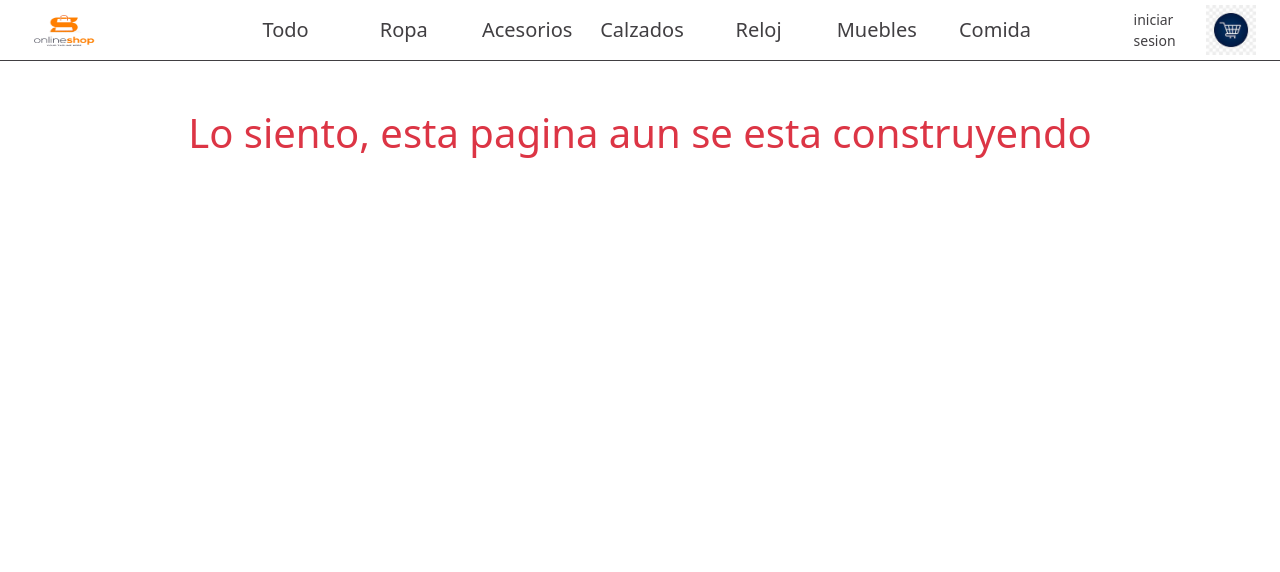
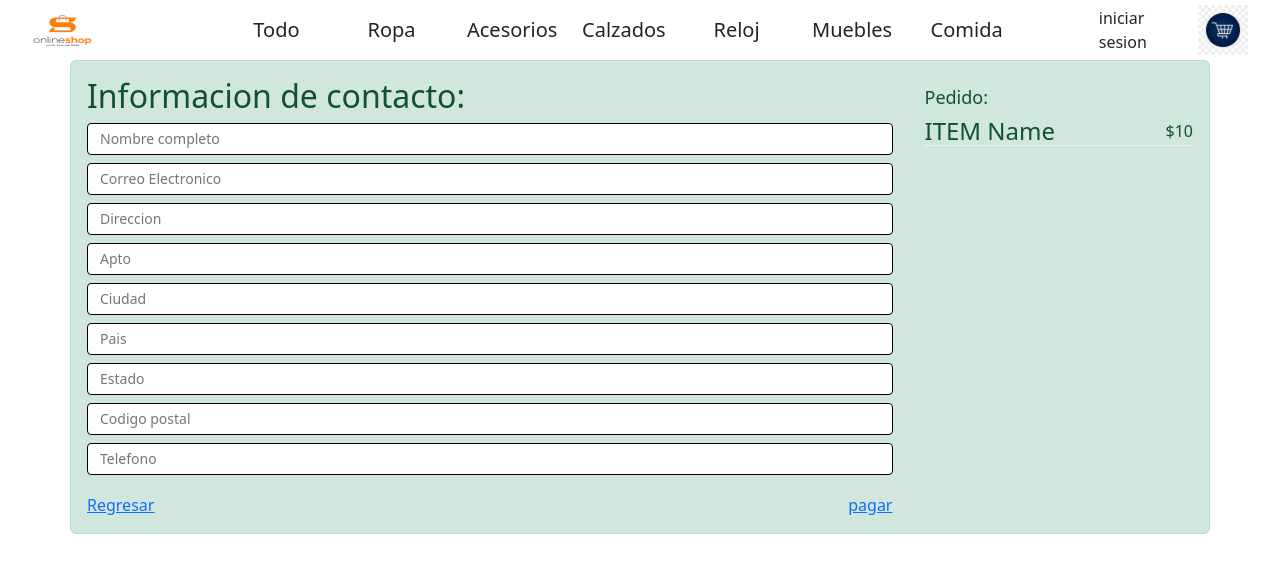
Before and after one commit to torco34/my-tienda, a React (Create React App) app: page /information in a window 1280 px wide. Shown: the top 572 px of the page. Built offline with nearby package versions, Linux system fonts and the light colour scheme; no server answers.

Commit message:
Add router carrito

```diff
--- /dev/null
+++ b/src/assets/scss/Informacion.scss
@@ -0,0 +1,93 @@
+.Information {
+  grid-template-columns: 3fr 1fr;
+  grid-gap: 2rem;
+  grid-row-gap: 1.5em;
+  display: grid;
+  //   margin: 0 0 4em 0;
+}
+.Information-buttons {
+  display: flex;
+  justify-content: space-between;
+  align-items: center;
+}
+.Information-sidebar {
+  margin: 10px 0 0 0;
+}
+.Information-back {
+  margin: 10px 0 0 0;
+  background-color: #b38524;
+}
+.Information-item {
+  display: flex;
+  justify-content: space-between;
+  align-items: center;
+}
+.Information-item .fas {
+  margin: 0 0 0 10px;
+  color: rgba(0, 0, 0, 0.4);
+  cursor: pointer;
+}
+.Information-item button {
+  background-color: transparent;
+  border: none;
+  outline: none;
+}
+.Information-element {
+  display: flex;
+  justify-content: space-between;
+  align-items: center;
+  width: 100%;
+  border-bottom: 1px solid #eee;
+}
+.Information-element h4 {
+  margin: 0;
+}
+h2 {
+  margin: 0 0 8px 0;
+  padding: 0;
+}
+h3 {
+  font-size: 18px;
+  margin: 0 0 8px 0;
+  padding: 0;
+}
+input {
+  background-color: #fff;
+  background-image: none;
+  border-radius: 4px;
+  border: 1px solid #000000;
+  color: rgba(0, 0, 0, 0.75);
+  display: inline-block;
+  font-feature-settings: "tnum";
+  font-size: 14px;
+  height: 32px;
+  line-height: 32px;
+  list-style: none;
+  margin: 0 0 8px 0;
+  outline: 0;
+  padding: 4px 12px;
+  width: 100%;
+  box-sizing: border-box;
+}
+.Information-buttons {
+  margin: 10px 0 0;
+}
+.Information button {
+  box-shadow: inset 0px 1px 0px 0px #bee2f9;
+  background: linear-gradient(to bottom, #63b8ee 5%, #468ccf 100%);
+  background-color: #b38524;
+  border-radius: 6px;
+  border: 1px solid #3866a3;
+  display: inline-block;
+  cursor: pointer;
+  color: #14396a;
+  font-family: Arial;
+  font-size: 15px;
+  font-weight: bold;
+  padding: 6px 24px;
+  text-decoration: none;
+  text-shadow: 0px 1px 0px #7cacde;
+  width: 100%;
+  display: block;
+  outline: none;
+}
--- /dev/null
+++ b/src/assets/scss/Payment.scss
@@ -0,0 +1,34 @@
+.Payment {
+  grid-template-columns: 3fr 1fr;
+  grid-gap: 2rem;
+  grid-row-gap: 1.5em;
+  display: grid;
+}
+.Payment-back {
+  margin: 10px 0 0 0;
+}
+.Payment-item {
+  display: flex;
+  justify-content: space-between;
+  align-items: center;
+}
+.Payment-item .fas {
+  margin: 0 0 0 10px;
+  color: rgba(0, 0, 0, 0.4);
+  cursor: pointer;
+}
+.Payment-item button {
+  background-color: transparent;
+  border: none;
+  outline: none;
+}
+.Payment-element {
+  display: flex;
+  justify-content: space-between;
+  align-items: center;
+  width: 100%;
+  border-bottom: 1px solid #eee;
+}
+.Payment-element h4 {
+  margin: 0;
+}
--- a/src/assets/scss/global.scss
+++ b/src/assets/scss/global.scss
@@ -1,11 +1,11 @@
-:root {
-  --white: #fff;
-  --black: #413f42;
-  --very-light-pink: #413f42;
-  --text-input-field: #fff;
-  --hospital-green: #157347;
-  --color-yellow: #ec994b;
-  --sm: 14px;
-  --md: 16px;
-  --lg: 18px;
-}
+// :root {
+//   --white: #fff;
+//   --black: #413f42;
+//   --very-light-pink: #413f42;
+//   --text-input-field: #fff;
+//   --hospital-green: #157347;
+//   --color-yellow: #ec994b;
+//   --sm: 14px;
+//   --md: 16px;
+//   --lg: 18px;
+// }
--- a/src/components/Header.js
+++ b/src/components/Header.js
@@ -14,7 +14,7 @@ const Header = () => {
           <img src={icmenu} alt="menu" className="menu" />
           <ul>
             <Link to="/">Todo</Link>
-            <Link to="/ropa">Ropa</Link>
+            <Link to="/information">Ropa</Link>
             <Link to="/ace">Acesorios</Link>
             <Link to="/no">Calzados</Link>
             <Link to="/createAccount">Reloj</Link>
@@ -26,12 +26,10 @@ const Header = () => {
         <div className="navbar-right">
           <ul>
             <li className="navbar-email">iniciar sesion</li>
-            <li
-              className="navbar-shopping-cart"
-              //   onClick={() => setToggleOrden(!toggleOrders)}
-            >
-              <img src={carrito} alt="shopping cart" />
-              {/* {state.cart.length > 0 ? <div>{state.cart.length}</div> : null} */}
+            <li className="navbar-shopping-cart">
+              <Link to="/checkout">
+                <img src={carrito} alt="shopping cart" />
+              </Link>
             </li>
           </ul>
         </div>
--- /dev/null
+++ b/src/container/ChecKout.jsx
@@ -0,0 +1,28 @@
+import React from "react";
+import { Link } from "react-router-dom";
+import "../assets/scss/ChecKout.scss";
+const ChecKout = () => {
+  return (
+    <>
+      <div className="container Checkout alert alert-success">
+        <div className="Checkout-item ">
+          <h3>Lista de pedidos</h3>
+          <div className="Checkout-element">
+            <div className="">
+              <h4>item name</h4>
+              <span>$10</span>
+            </div>
+            <button type="button">Eliminar</button>
+          </div>
+        </div>
+        <div className="Checkout-sidebar">
+          <h3>Precio Total: $200</h3>
+          <Link to="/information">
+            <button type="button">continuar pedido</button>
+          </Link>
+        </div>
+      </div>
+    </>
+  );
+};
+export { ChecKout };
--- a/src/container/Information.jsx
+++ b/src/container/Information.jsx
@@ -1,9 +1,49 @@
 import React from "react";
-
+import "../assets/scss/Informacion.scss";
+import { Link } from "react-router-dom";
 const Information = () => {
   return (
     <>
-      <h2>INFORMATIO</h2>
+      <div className="Information alert alert-success container">
+        <div className="Information-content">
+          <div className="Information-head">
+            <h2>Informacion de contacto:</h2>
+          </div>
+          <div className="Information-form">
+            <form action="">
+              <input type="text" placeholder="Nombre completo" name="name" />
+              <input
+                type="text"
+                placeholder="Correo Electronico"
+                name="email"
+              />
+              <input type="text" placeholder="Direccion" name="address" />
+              <input type="text" placeholder="Apto" name="apto" />
+              <input type="text" placeholder="Ciudad" name="city" />
+              <input type="text" placeholder="Pais" name="country" />
+              <input type="text" placeholder="Estado" name="state" />
+              <input type="text" placeholder="Codigo postal" name="cp" />
+              <input type="text" placeholder="Telefono" name="phone" />
+            </form>
+          </div>
+          <div className="Information-buttons">
+            <Link to="/checkout">Regresar</Link>
+            <div className="Information-back"></div>
+            <div className="Information-next">
+              <Link to="/payment">pagar</Link>
+            </div>
+          </div>
+        </div>
+        <div className="Information-sidebar">
+          <h3>Pedido:</h3>
+          <div className="Information-item">
+            <div className="Information-element">
+              <h4>ITEM Name</h4>
+              <span>$10</span>
+            </div>
+          </div>
+        </div>
+      </div>
     </>
   );
 };
--- a/src/container/Payment.jsx
+++ b/src/container/Payment.jsx
@@ -1,9 +1,15 @@
 import React from "react";
-
+import "../assets/scss/Payment.scss";
 const Payment = () => {
   return (
     <>
-      <h2>PAYMENTS</h2>
+      <div className=" container alert alert-success Payment">
+        <div className="Payment-content">
+          <h3>Resument del pedido:</h3>
+          <div className="Payment-button">Boton de pago con Paypal</div>
+        </div>
+        <div />
+      </div>
     </>
   );
 };
--- a/src/router/App.js
+++ b/src/router/App.js
@@ -4,7 +4,9 @@ import { BrowserRouter as Router, Route, Routes } from "react-router-dom";
 import { Layout } from "../container/Layout";
 import { Home } from "../container/Home";
 import { NotFund } from "../container/NotFund.jsx";
-
+import { Information } from "../container/Information";
+import { ChecKout } from "../container/ChecKout";
+import { Payment } from "../container/Payment";
 function App() {
   // const Provaider = UseContextProvider
   return (
@@ -13,7 +15,9 @@ function App() {
         <Layout>
           <Routes>
             <Route path="/" element={<Home />}></Route>
-
+            <Route path="/information" element={<Information />}></Route>
+            <Route path="/checkout" element={<ChecKout />}></Route>
+            <Route path="/payment" element={<Payment />}></Route>
             <Route path="*" element={<NotFund />}></Route>
           </Routes>
         </Layout>
```
Also changed, not shown: src/container/CheKout.jsx (deleted, +0 -23 lines).
